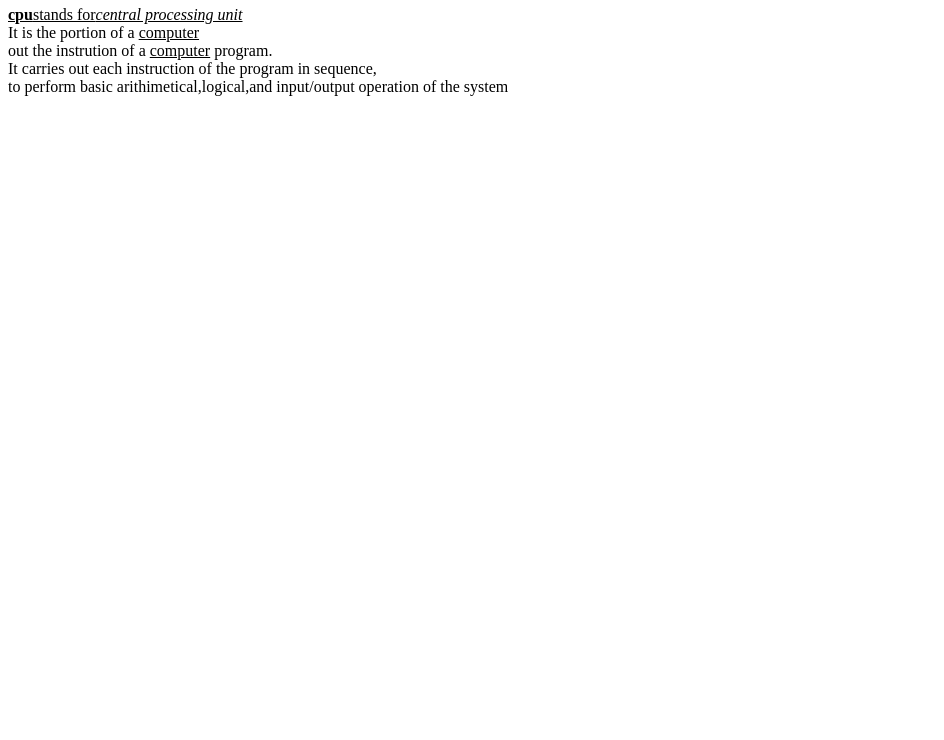
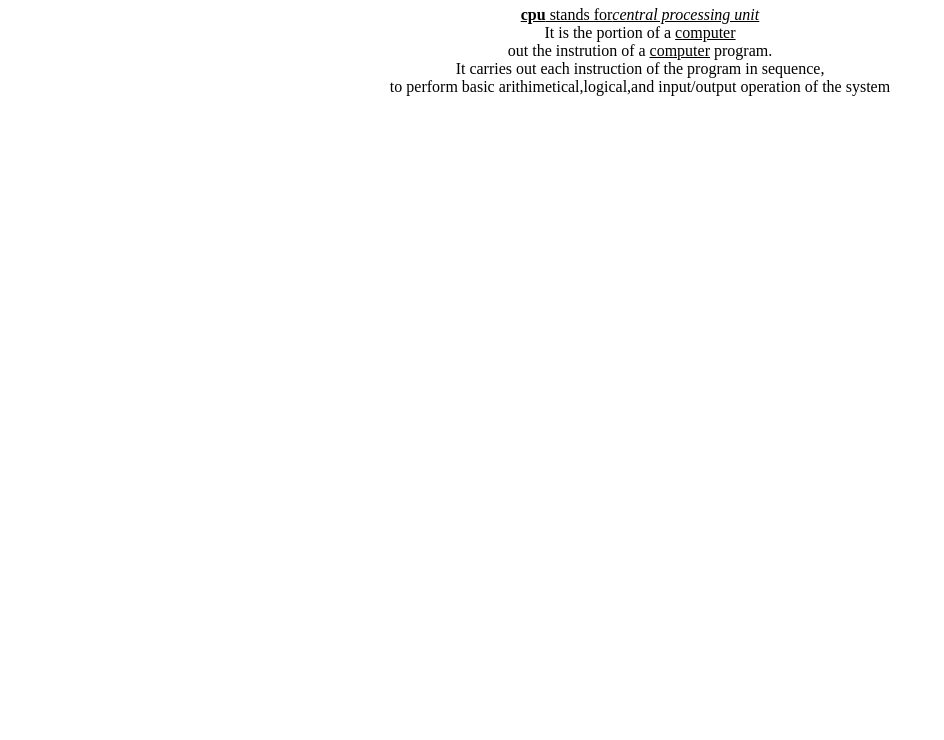
Before and after one commit to iamneo-production/bcdcdcebdedcefadaeccdfffebaeceaec, a plain HTML site: page public/index.html in a window 1280 px wide. Shown: the part 60-800 px from the top of the page, without its empty margins (0-944 px from the left). Drawn offline with Linux system fonts and the light colour scheme.

Commit message:
Backup Commit

```diff
--- a/public/index.html
+++ b/public/index.html
@@ -1,8 +1,7 @@
 <html>
     <title> HTML Basic 1</title>
-    <head><h1>CPU</h1></head>
-    <p>
-<u><b>cpu</b>stands for<i>central processing unit</i><br></u>
+    <center><head><h1>CPU</h1></head></html>    <p>
+<u><b>cpu</b> stands for<i>central processing unit</i><br></u>
  It is the portion of a <u>computer</u><br>
 out the instrution of a <u>computer</u> program.<br>
  It carries out each instruction of the program in sequence,<br>
```
